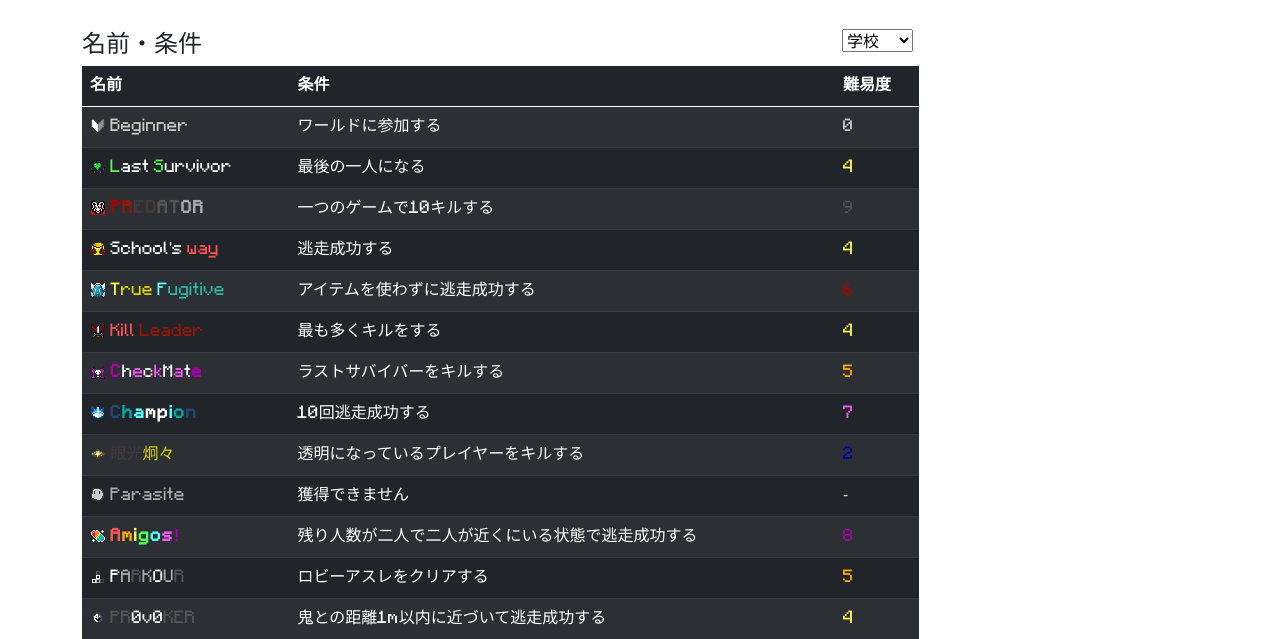
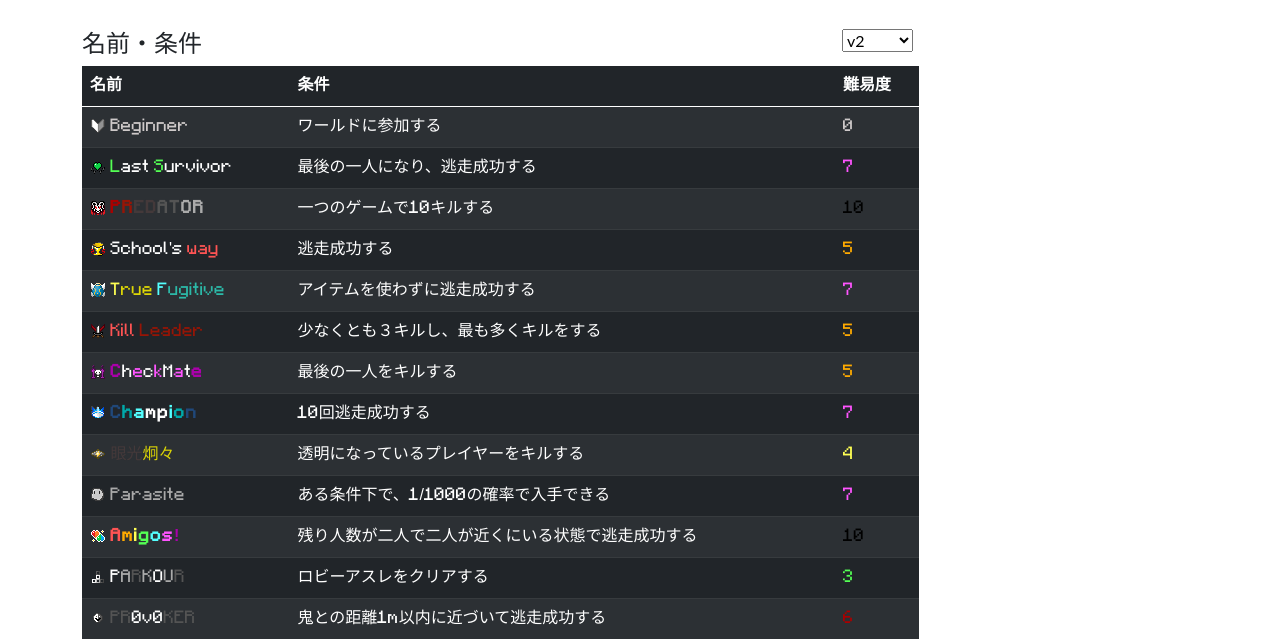
Before and after one commit to mihiro13/nijuserver, a plain HTML site: page achievements.html in a window 1280 px wide. Shown: the part 161-800 px from the top of the page. Drawn offline with nearby package versions, Linux system fonts and the light colour scheme; a web font is replaced by a local one.

Commit message:
Update achievements.html

```diff
--- a/achievements.html
+++ b/achievements.html
@@ -43,7 +43,7 @@
                 </div>
                 <div class="col-4">
                     <select id="selectBox" onchange="changeTable()">
-                        <option value="school" selected>学校</option>
+                        <option value="school" selected>v2</option>
                         <option value="tokyo">東京駅</option>
                         <option value="snowtown">ゆきお</option>
                       </select>
@@ -65,32 +65,32 @@
                             </tr>
                             <tr>
                                 <td><image src="./images/badges/last_survivor.png" alt="Last Survivor"> <span class="s-a">L</span><span class="s-f">ast</span><span class="s-a"> S</span><span class="s-f">urvivor</span></td>
-                                <td>最後の一人になる</td>
-                                <td class="s-e">4</td>
+                                <td>最後の一人になり、逃走成功する</td>
+                                <td class="s-d">7</td>
                             </tr>
                             <tr>
                                 <td><image src="./images/badges/predator.png" alt="PREDATOR"> <span class="s-l s-4">P<span class="s-m">R</span><span class="s-j">ED</span><span class="s-8">AT</span><span class="s-7">OR</span></span></td>
                                 <td>一つのゲームで10キルする</td>
-                                <td class="s-8">9</td>
+                                <td class="s-0">10</td>
                             </tr>
                             <tr>
                                 <td><image src="./images/badges/schools_way.png" alt="School's way"> School's<span class="s-c">  way</span></td>
                                 <td>逃走成功する</td>
-                                <td class="s-e">4</td>
+                                <td class="s-6">5</td>
                             </tr>
                             <tr>
                                 <td><image src="./images/badges/true_fugitive.png" alt="True Fugitive"> <span class="s-e">T</span><span class="s-g">rue </span> <span class="s-b">F</span><span class="s-s">ugitive</span></td>
                                 <td>アイテムを使わずに逃走成功する</td>
-                                <td class="s-4">6</td>
+                                <td class="s-d">7</td>
                             </tr>
                             <tr>
                                 <td><image src="./images/badges/kill_leader.png" alt="Kill Leader"> <span class="s-c">Kill </span><span class="s-m">Leader</span></td>
-                                <td>最も多くキルをする</td>
-                                <td class="s-e">4</td>
+                                <td>少なくとも３キルし、最も多くキルをする</td>
+                                <td class="s-6">5</td>
                             </tr>
                             <tr>
                                 <td><image src="./images/badges/checkmate.png" alt="CheckMate"> <span class="s-l s-5">C</span><span class="s-f">h</span><span class="s-d">e</span><span class="s-f">c</span><span class="s-d">k</span><span class="s-f">M</span><span class="s-d">a</span><span class="s-f">t</span><span class="s-l s-5">e</span></td>
-                                <td>ラストサバイバーをキルする</td>
+                                <td>最後の一人をキルする</td>
                                 <td class="s-6">5</td>
                             </tr>
                             <tr>
@@ -101,32 +101,32 @@
                             <tr>
                                 <td><image src="./images/badges/gankou.png" alt="眼光炯々"> <span class="s-j">眼光</span><span class="s-g">炯々</span></td>
                                 <td>透明になっているプレイヤーをキルする</td>
-                                <td class="s-1">2</td>
+                                <td class="s-e">4</td>
                             </tr>
                             <tr>
                                 <td><image src="./images/badges/parasite.png" alt="Parasite"> <span class="s-7">Parasite</span></td>
-                                <td>獲得できません</td>
-                                <td class="s-i">-</td>
+                                <td>ある条件下で、1/1000の確率で入手できる</td>
+                                <td class="s-d">7</td>
                             </tr>
                             <tr>
                                 <td><image src="./images/badges/amigos.png" alt="Amigos!"> <span class="s-l s-c">A<span class="s-6">m</span><span class="s-e">i</span><span class="s-a">g</span><span class="s-b">o</span><span class="s-d">s</span><span class="s-5">!</span></span></td>
                                 <td>残り人数が二人で二人が近くにいる状態で逃走成功する</td>
-                                <td class="s-5">8</td>
+                                <td class="s-0">10</td>
                             </tr>
                             <tr>
                                 <td><image src="./images/badges/parkour.png" alt="Parkour"> <span class="s-f">P</span><span class="s-7">A</span><span class="s-8">R</span><span class="s-7">K</span><span class="s-f">O</span><span class="s-7">U</span><span class="s-8">R</span></td>
                                 <td>ロビーアスレをクリアする</td>
-                                <td class="s-6">5</td>
+                                <td class="s-a">3</td>
                             </tr>
                             <tr>
                                 <td><image src="./images/badges/provoker.png" alt="Provoker"> <span class="s-8">PR</span><span class="s-f"></span>0v0<span class="s-8">KER</span></td>
                                 <td>鬼との距離1m以内に近づいて逃走成功する</td>
-                                <td class="s-e">4</td>
+                                <td class="s-4">6</td>
                             </tr>
                             <tr>
                                 <td><image src="./images/badges/victims.png" alt="8 Victims"> <span class="s-6"> V</span><span class="s-p">ict</span><span class="s-f">ims</span></td>
                                 <td>一つのゲームで8キルする</td>
-                                <td class="s-5">8</td>
+                                <td class="s-7">9</td>
                             </tr>
                             <tr>
                                 <td><image src="./images/badges/keikaku.png" alt="計画的犯行"> <span class="s-7">計<span class="s-4">画</span>的<span class="s-f">犯</span>行</span></td>
@@ -141,7 +141,7 @@
                             <tr>
                                 <td><image src="./images/badges/teamwork.png" alt="TeamXwork"> <span class="s-l"><span class="s-q">Team</span><span class="s-f">X</span><span class="s-a">work</span></span></td>
                                 <td>初期鬼が5キルずつする</td>
-                                <td class="s-5">8</td>
+                                <td class="s-0">10</td>
                             </tr>
                         </tbody>
                     </table>
```
